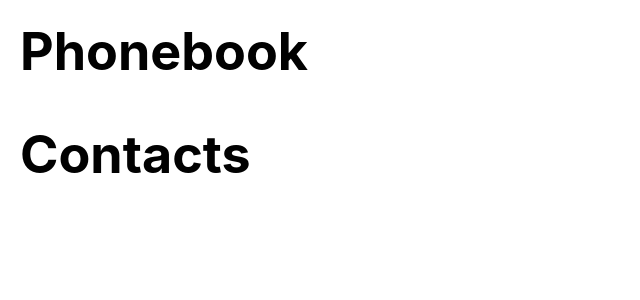
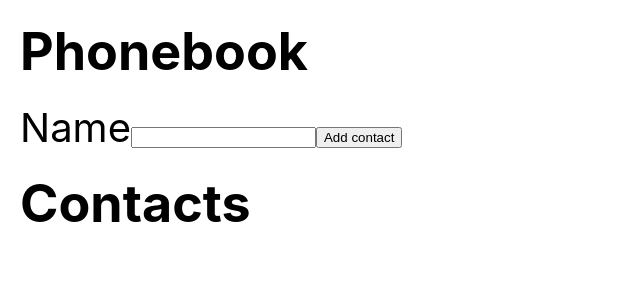
Before and after one commit to Michal-Jarek/goit-react-hw-02-phonebook, a React (Create React App) app: page / in a window 1280 px wide. Shown: the top 300 px of the page, without its empty margins (0-640 px from the left). Built offline with nearby package versions, Linux system fonts and the light colour scheme.

Commit message:
i found the BUG :D

```diff
--- a/src/components/App.jsx
+++ b/src/components/App.jsx
@@ -6,8 +6,32 @@
     contacts: [],
     name: '',
   };
+  // ********************* Methods **************
+
+  handleChange = e => {
+    this.setState({ name: e.target.value });
+  };
+
+  handleSubmit = e => {
+    e.preventDefault();
+    console.log(`Signed up as: ${this.state.name}`);
+    this.reset();
+  };
+
+  reset = () => {
+    const contactCopy = [...this.state.contacts];
+    contactCopy.push(this.state.name);
+    console.log(contactCopy);
+    this.setState({
+      contacts: contactCopy,
+      name: '',
+    });
+    console.log(this.state.name);
+  };
 
   render() {
+    const { name } = this.state;
+
     return (
       <div
         style={{
@@ -21,9 +45,25 @@
           marginLeft: 20,
         }}
       >
-        <Section title='Phonebook'></Section>
+        <Section title="Phonebook">
+          <form onSubmit={this.handleSubmit}>
+            <label>
+              Name
+              <input
+                type="text"
+                name="name"
+                pattern="^[a-zA-Zа-яА-Я]+(([' -][a-zA-Zа-яА-Я ])?[a-zA-Zа-яА-Я]*)*$"
+                title="Name may contain only letters, apostrophe, dash and spaces. For example Adrian, Jacob Mercer, Charles de Batz de Castelmore d'Artagnan"
+                required
+                onChange={this.handleChange}
+                value={name}
+              />
+            </label>
+            <button type="submit">Add contact</button>
+          </form>
+        </Section>
 
-        <Section title='Contacts'></Section>
+        <Section title="Contacts"></Section>
       </div>
     );
   }
```
